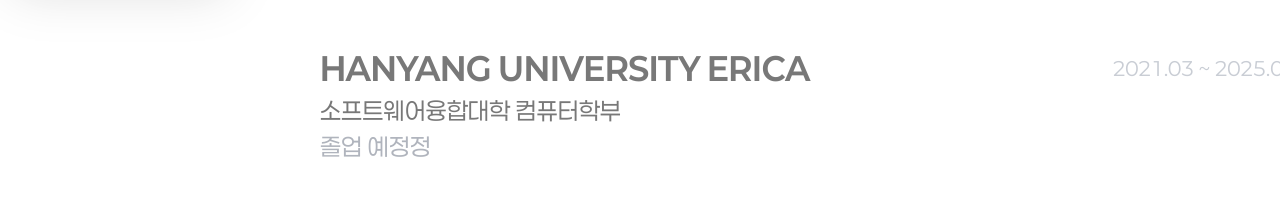
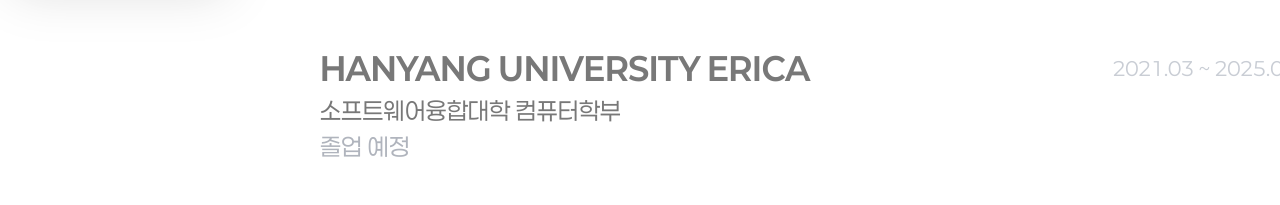
Before and after one commit to kimkimjunjun/portfolio, a Next.js app: page / in a window 1280 px wide. Shown: the part 820-1025 px from the top of the page. Built offline with nearby package versions, Linux system fonts and the light colour scheme.

Commit message:
오타수정

```diff
--- a/components/ground/education.tsx
+++ b/components/ground/education.tsx
@@ -9,7 +9,7 @@
                 </div>
                 <div className="flex flex-col">
                     <span className="text-[1rem] lg:text-[1.5rem]">소프트웨어융합대학 컴퓨터학부</span>
-                    <span className="text-[1rem] lg:text-[1.5rem] text-gray-500">졸업 예정정</span>
+                    <span className="text-[1rem] lg:text-[1.5rem] text-gray-500">졸업 예정</span>
                 </div>
                 <div className="2xl:w-[70rem] xl:w-[61rem] flex items-center mt-[2rem]">
                     <span className="text-[1rem] lg:text-[2rem] font-bold">KYUNGHEE HIGH SCHOOL</span>
```
